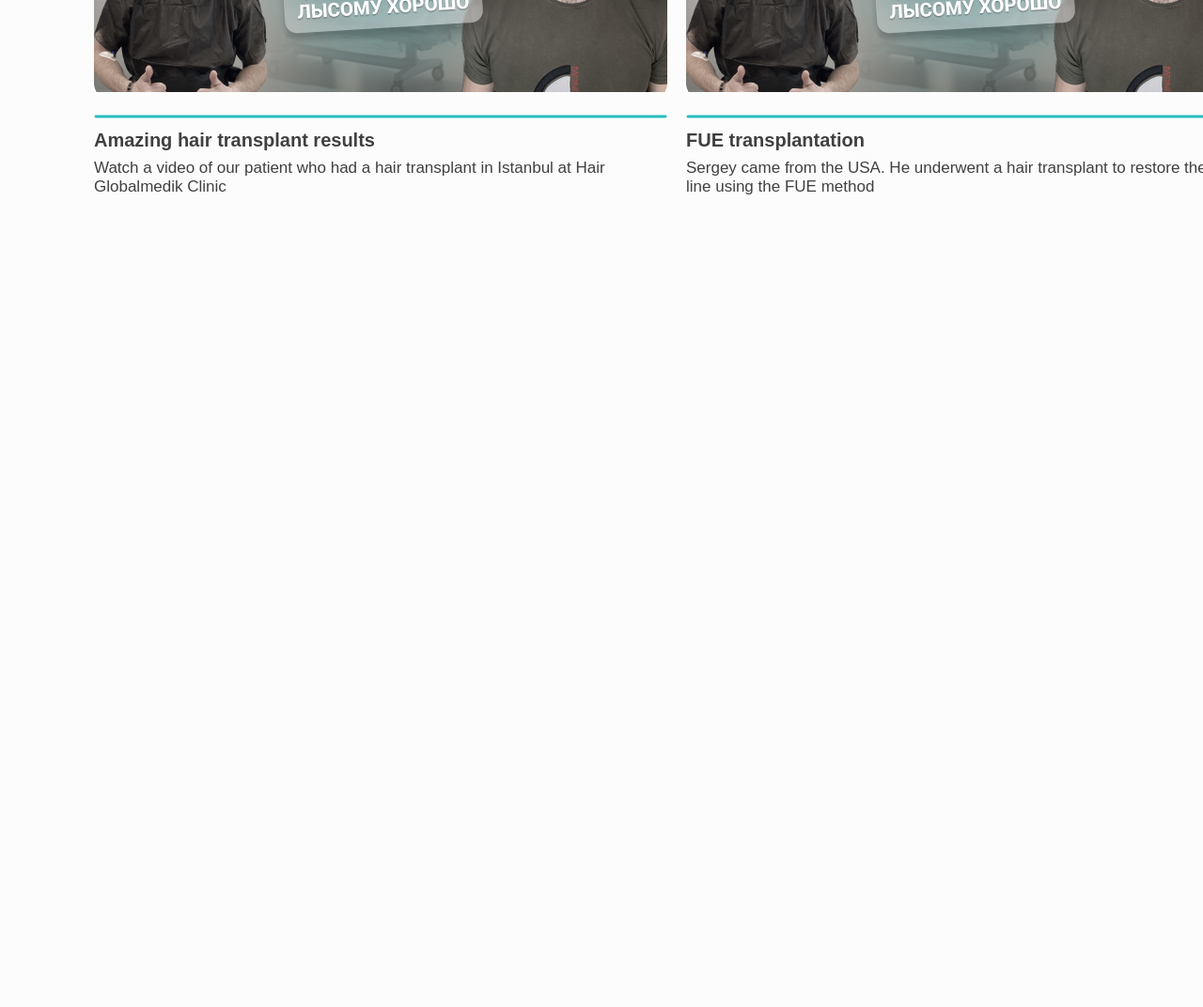
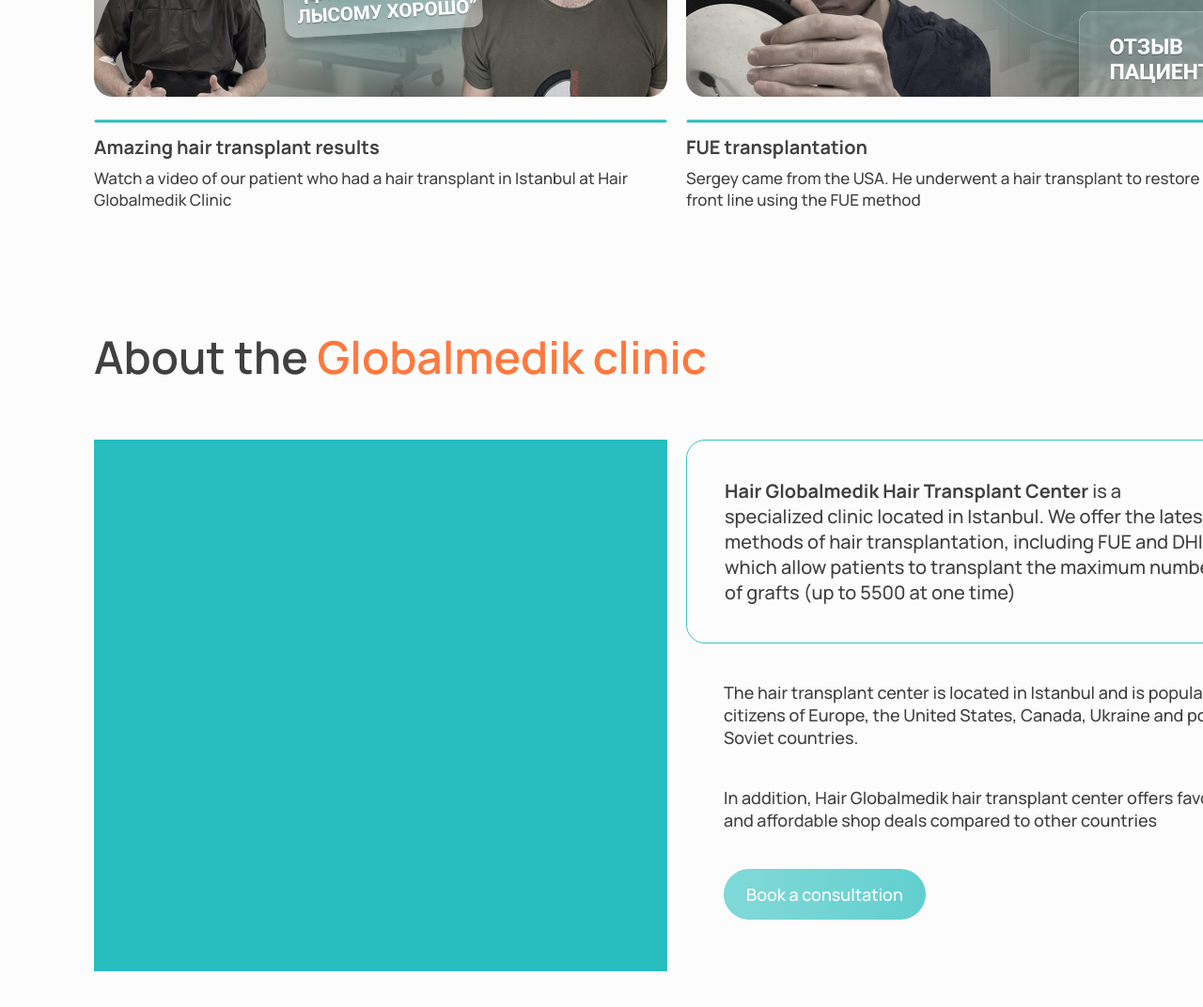
Before and after one commit to Dimonch1k/JS_Classwork_11, a website: page src/index.html in a window 1280 px wide. Shown: the part 1440-2512 px from the top of the page at 94% size. Drawn offline with nearby package versions, Linux system fonts and the light colour scheme; files that its build step writes are made by us from their sources; files whose address does not match are found by name.

Commit message:
end Patients section. start About clinic

```diff
--- a/src/components/_header.html
+++ b/src/components/_header.html
@@ -14,7 +14,7 @@
           </ul>
         </nav>
         <button class="leave_request_btn">
-          Leave an application
+          Leave a request
         </button>
         <select id="select_lang">
           <option value="en">EN</option>
--- a/src/index.html
+++ b/src/index.html
@@ -30,17 +30,6 @@
   @@include("components/_header.html") @@include("pages/landing.html")
   @@include("icons/_icons.html") @@include("components/_footer.html")
 
-  <div id="google_translate_element"></div>
 </body>
 
-
-<script type="text/javascript">
-  function googleTranslateElementInit() {
-    new google.translate.TranslateElement({ pageLanguage: 'en' }, 'google_translate_element');
-  }
-</script>
-
-<script type="text/javascript" src="//translate.google.com/translate_a/element.js?cb=googleTranslateElementInit">
-</script>
-
 </html>
--- a/src/pages/landing.html
+++ b/src/pages/landing.html
@@ -3,7 +3,7 @@
   <!-- Beat boldness Section -->
   <section class="beat_boldness">
 
-    <!--  -->
+    <!-- Hair transplants -->
     <div class="hair_transplants">
       <div class="hair_transplants_block">
         <h2 class="section_title">How to beat baldness <span class="title_color">with hair transplants</span></h2>
@@ -121,7 +121,26 @@
 
   <!-- Globalmedik clinic Section -->
   <section class="globalmedik_clinic">
+    <h2 class="section_title">About the <span class="title_color">Globalmedik clinic</span></h2>
 
+    <div class="d-flex justify-content-between">
+      <div class="gallery"></div>
+
+      <div class="description">
+        <div class="advantages_text"><span class="desc_title">Hair Globalmedik Hair Transplant Center</span> is a
+          specialized clinic
+          located in
+          Istanbul. We offer the latest methods of hair transplantation, including FUE and DHI, which allow patients
+          to
+          transplant the maximum number of grafts (up to 5500 at one time)</div>
+        <div class="location_text">The hair transplant center is located in Istanbul and is popular with citizens of
+          Europe, the United States, Canada, Ukraine and post-Soviet countries.</div>
+        <div class="offers_text">In addition, Hair Globalmedik hair transplant center offers favorable and affordable
+          shop deals compared to other countries</div>
+
+        <button class="book_consultation_btn">Book a consultation</button>
+      </div>
+    </div>
   </section>
 
   <!-- Our doctors Section -->
--- a/src/sass/components/_header.scss
+++ b/src/sass/components/_header.scss
@@ -1,3 +1,5 @@
+@import url("https://fonts.googleapis.com/css2?family=Manrope:wght@200..800&display=swap");
+
 .header {
     height: 71px;
     width: 1240px;
@@ -19,7 +21,7 @@
     display: flex;
     align-items: center;
     width: max-content;
-    margin-right: 5%;
+    margin-right: 45px;
 }
 
 nav ul {
@@ -36,18 +38,18 @@
     text-decoration: none;
 
     color: var(--text, #404040);
-    font-family: sans-serif;
+    font-family: "Manrope", sans-serif;
     font-size: 15px;
     font-style: normal;
     font-weight: 500;
     display: flex;
     white-space: nowrap;
-    transition: .3s;
+    transition: 0.3s;
 }
 
 nav ul li:hover a {
-    transition: .3s;
-    color: #FF783E;
+    transition: 0.3s;
+    color: #ff783e;
 }
 
 .leave_request_btn {
@@ -61,18 +63,18 @@
     border: 1px solid var(--text, #404040);
     background: transparent;
     margin-right: 1%;
-    font-size: large;
+    font-size: 16px;
 }
 
 .leave_request_btn:hover {
-    background: linear-gradient(45deg, #FF783E, rgb(251, 72, 72));
+    background: linear-gradient(45deg, #ff783e, rgb(251, 72, 72));
     color: #fff;
 }
 
 select {
-    color: #FFF;
-    background: #27C1C2;
-    font-family: sans-serif;
+    color: #fff;
+    background: #27c1c2;
+    font-family: "Manrope", sans-serif;
     font-size: 14px;
     font-style: normal;
     font-weight: 500;
@@ -83,18 +85,10 @@
     border-radius: 20px;
 }
 
-
-
-
-
-
-
 .landing {
     width: 1240px;
     height: 7133px;
 }
-
-
 
 .beat_boldness {
     width: 1240px;
@@ -120,7 +114,7 @@
 
 .section_title {
     color: var(--text, #404040);
-    font-family: sans-serif;
+    font-family: "Manrope", sans-serif;
     font-size: 48px;
     font-style: normal;
     font-weight: 600;
@@ -128,7 +122,7 @@
 }
 
 .title_color {
-    color: #FF783E;
+    color: #ff783e;
 }
 
 .verification_mark {
@@ -139,7 +133,7 @@
 .verification_text {
     width: 245px;
     color: var(--text, #404040);
-    font-family: sans-serif;
+    font-family: "Manrope", sans-serif;
     font-size: 18px;
     font-style: normal;
     font-weight: 500;
@@ -156,14 +150,14 @@
     gap: 8px;
     flex-shrink: 0;
     border-radius: 30px;
-    background-image: var(--Button, linear-gradient(92deg, #7ed8d7 4.42%, #27BDBE 91.72%));
+    background-image: var(--Button, linear-gradient(92deg, #7ed8d7 4.42%, #27bdbe 91.72%));
     background-size: 300%;
     background-position: left;
     transition: 1s background-position ease-in-out;
     border: none;
 
     color: white;
-    font-family: sans-serif;
+    font-family: "Manrope", sans-serif;
     font-size: 16px;
     font-style: normal;
     font-weight: 600;
@@ -184,8 +178,7 @@
     margin-bottom: -70px;
 }
 
-.before-label,
-.after-label {
+:is(.before-label, .after-label) {
     position: absolute;
     display: inline-flex;
     padding: 4px 16px;
@@ -194,7 +187,8 @@
     gap: 8px;
 
     border-radius: 30px;
-    background: linear-gradient(0deg, rgba(0, 0, 0, 0.10) 0%, rgba(0, 0, 0, 0.10) 100%), linear-gradient(104deg, rgba(255, 255, 255, 0.65) 10.03%, rgba(255, 255, 255, 0.26) 89.26%);
+    background: linear-gradient(0deg, rgba(0, 0, 0, 0.1) 0%, rgba(0, 0, 0, 0.1) 100%),
+        linear-gradient(104deg, rgba(255, 255, 255, 0.65) 10.03%, rgba(255, 255, 255, 0.26) 89.26%);
     box-shadow: 0px 15px 15px 0px rgba(0, 0, 0, 0.15);
     backdrop-filter: blur(2.200000047683716px);
 }
@@ -224,7 +218,7 @@
     flex-shrink: 0;
     background: #fff;
     border-radius: 50%;
-    filter: drop-shadow(0px 10px 10px rgba(56, 114, 151, 0.10));
+    filter: drop-shadow(0px 10px 10px rgba(56, 114, 151, 0.1));
 
     display: flex;
     justify-content: center;
@@ -256,14 +250,14 @@
     gap: 7px;
 
     border-radius: 20px;
-    background: #FFF;
-    box-shadow: 0px 15px 15px 0px rgba(0, 0, 0, 0.10);
+    background: #fff;
+    box-shadow: 0px 15px 15px 0px rgba(0, 0, 0, 0.1);
 }
 
 .sub-title {
     color: var(--text, #404040);
 
-    font-family: sans-serif;
+    font-family: "Manrope", sans-serif;
     font-size: 20px;
     font-style: normal;
     font-weight: 700;
@@ -274,6 +268,7 @@
     color: var(--text, #404040);
     width: 264px;
     font-size: 16px;
+    font-family: "Manrope", sans-serif;
     font-style: normal;
     font-weight: 500;
     line-height: normal;
@@ -284,12 +279,13 @@
     left: -52px;
 }
 
-
-
 .patients_results {
     width: 1240px;
     height: 579px;
     flex-shrink: 0;
+    display: flex;
+    flex-direction: column;
+    justify-content: space-between;
 }
 
 .videos_block {
@@ -303,7 +299,6 @@
     flex-direction: column;
     width: 610px;
     height: 465px;
-    margin-top: 48px;
 }
 
 .patient_video_1 {
@@ -311,7 +306,14 @@
 }
 
 .patient_video_2 {
-    background: url("../../img/patients_video_1.jpg");
+    background: url("../../img/patients_video_2.jpg");
+}
+
+:is(.patient_video_1, .patient_video_2) {
+    display: flex;
+    justify-content: center;
+    align-items: center;
+    border-radius: 20px;
 }
 
 .patient_video {
@@ -326,10 +328,59 @@
 
 .video_text {
     color: var(--text, #404040);
-    font-family: sans-serif;
+    font-family: "Manrope", sans-serif;
     font-size: 17px;
     font-style: normal;
     font-weight: 500;
     line-height: normal;
     margin-top: 8px;
 }
+
+.globalmedik_clinic {
+    width: 1240px;
+    height: 680px;
+    flex-shrink: 0;
+    margin-top: 120px;
+    display: flex;
+    flex-direction: column;
+    justify-content: space-between;
+}
+
+.gallery {
+    width: 610px;
+    height: 566px;
+    flex-shrink: 0;
+    background-color: #27bdbe;
+}
+
+.description {
+    width: 610px;
+    flex-shrink: 0;
+    font-family: "Manrope", sans-serif;
+    color: var(--text, #404040);
+    line-height: normal;
+
+    display: flex;
+    flex-direction: column;
+    gap: 40px;
+}
+
+.advantages_text {
+    width: 100%;
+    padding: 40px;
+    border-radius: 20px;
+    border: 1px solid #38c3c0;
+
+    font-size: 20px;
+    font-weight: 500;
+}
+
+.desc_title {
+    font-weight: 700;
+}
+
+:is(.location_text, .offers_text, .book_consultation_btn) {
+    margin-left: 40px;
+    font-size: 18px;
+    font-weight: 500;
+}
```
Also changed, not shown: src/img/patients_video_2.jpg (added), 1 other file.
